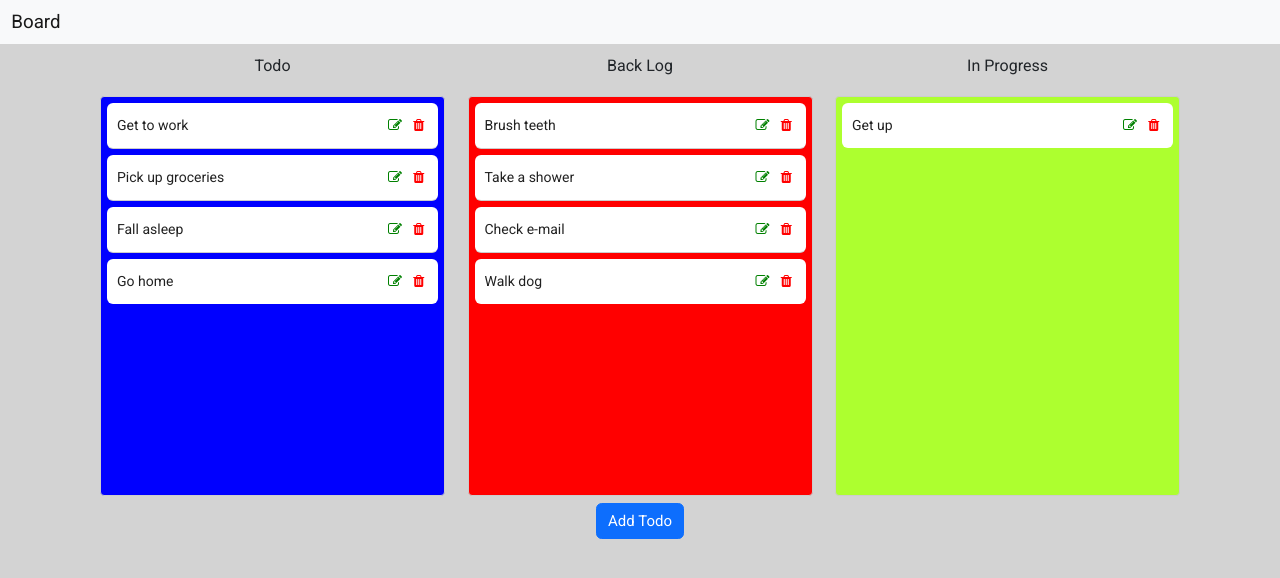
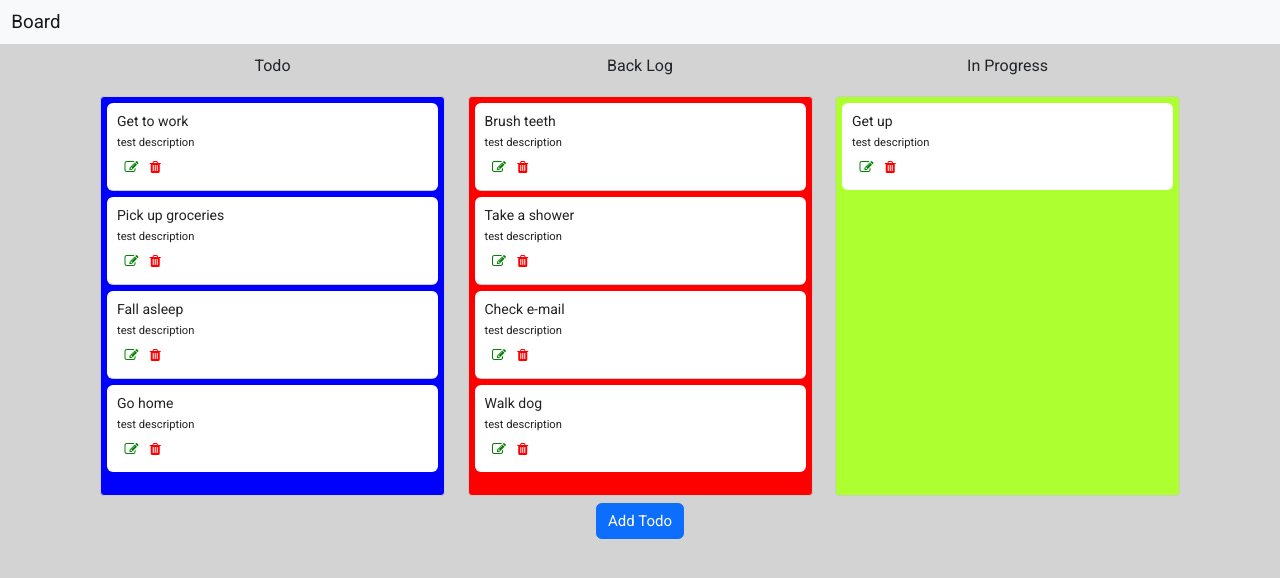
Before and after one commit to sbairagi/kanbaan, an Angular app: page / in a window 1280 px wide. Shown: the top 578 px of the page. Built offline with nearby package versions, Linux system fonts and the light colour scheme.

Commit message:
added description on bord page

```diff
--- a/src/app/pages/board/board.component.css
+++ b/src/app/pages/board/board.component.css
@@ -19,7 +19,7 @@
     padding: 8px 10px;
     border-bottom: solid 1px #ccc;
     color: rgba(0, 0, 0, 0.87);
-    display: flex;
+    /* display: flex; */
     flex-direction: row;
     align-items: center;
     justify-content: space-between;
--- a/src/app/pages/board/board.component.html
+++ b/src/app/pages/board/board.component.html
@@ -17,6 +17,9 @@
                     (cdkDropListDropped)="drop($event)">
                     <div class="example-box" *ngFor="let item of todo" cdkDrag>
                         {{item.title}}
+                        <div>
+                            <small>{{item.desc}}</small>
+                        </div>
                         <span>
                             <i class="fa fa-edit m-2" style="font-size:48px; font-size:14px; color:green; cursor: pointer;" (click)="editNote(item)"></i>
                             <i class="fa fa-trash m-1" style="color:red; cursor: pointer;" (click)="deleteTodo(item.id, 'todo')" ></i>
@@ -36,6 +39,9 @@
                     (cdkDropListDropped)="drop($event)">
                     <div class="example-box" *ngFor="let item of done" cdkDrag>
                         {{item.title}}
+                        <div>
+                            <small>{{item.desc}}</small>
+                        </div>
                         <span>
                             <i class="fa fa-edit m-2" style="font-size:48px; font-size:14px; color:green; cursor: pointer;" (click)="editNote(item)"></i>
                             <i class="fa fa-trash m-1" (click)="deleteTodo(item.id, 'done')" style="color:red; cursor: pointer;" ></i>
@@ -55,6 +61,9 @@
                     (cdkDropListDropped)="drop($event)">
                     <div class="example-box" *ngFor="let item of inprogress" cdkDrag>
                         {{item.title}}
+                        <div>
+                            <small>{{item.desc}}</small>
+                        </div>
                         <span>
                             <i class="fa fa-edit m-2" style="font-size:48px; font-size:14px; color:green; cursor: pointer;" (click)="editNote(item)"></i>
                             <i class="fa fa-trash m-1" (click)="deleteTodo(item.id, 'inprogress')" style="color:red; cursor: pointer;" ></i>
--- a/src/app/pages/board/board.component.ts
+++ b/src/app/pages/board/board.component.ts
@@ -21,6 +21,7 @@ export class BoardComponent implements OnInit {
   constructor(public dialog: MatDialog, public todoServices: TodoService) {
     todoServices.todo.subscribe(data => {
       this.todo = data
+      console.log(data)
     });
     todoServices.done.subscribe(data => {
       this.done = data
```
